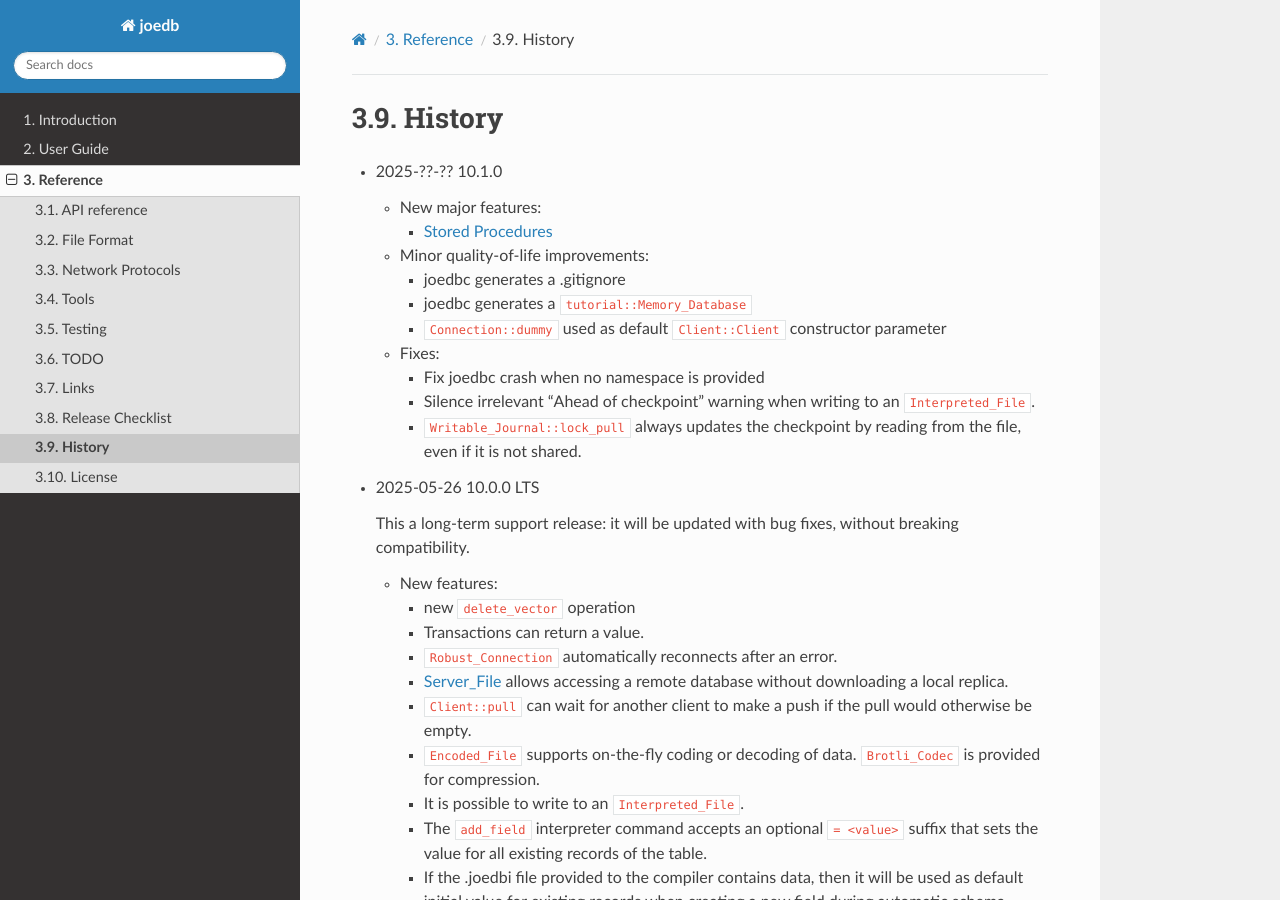
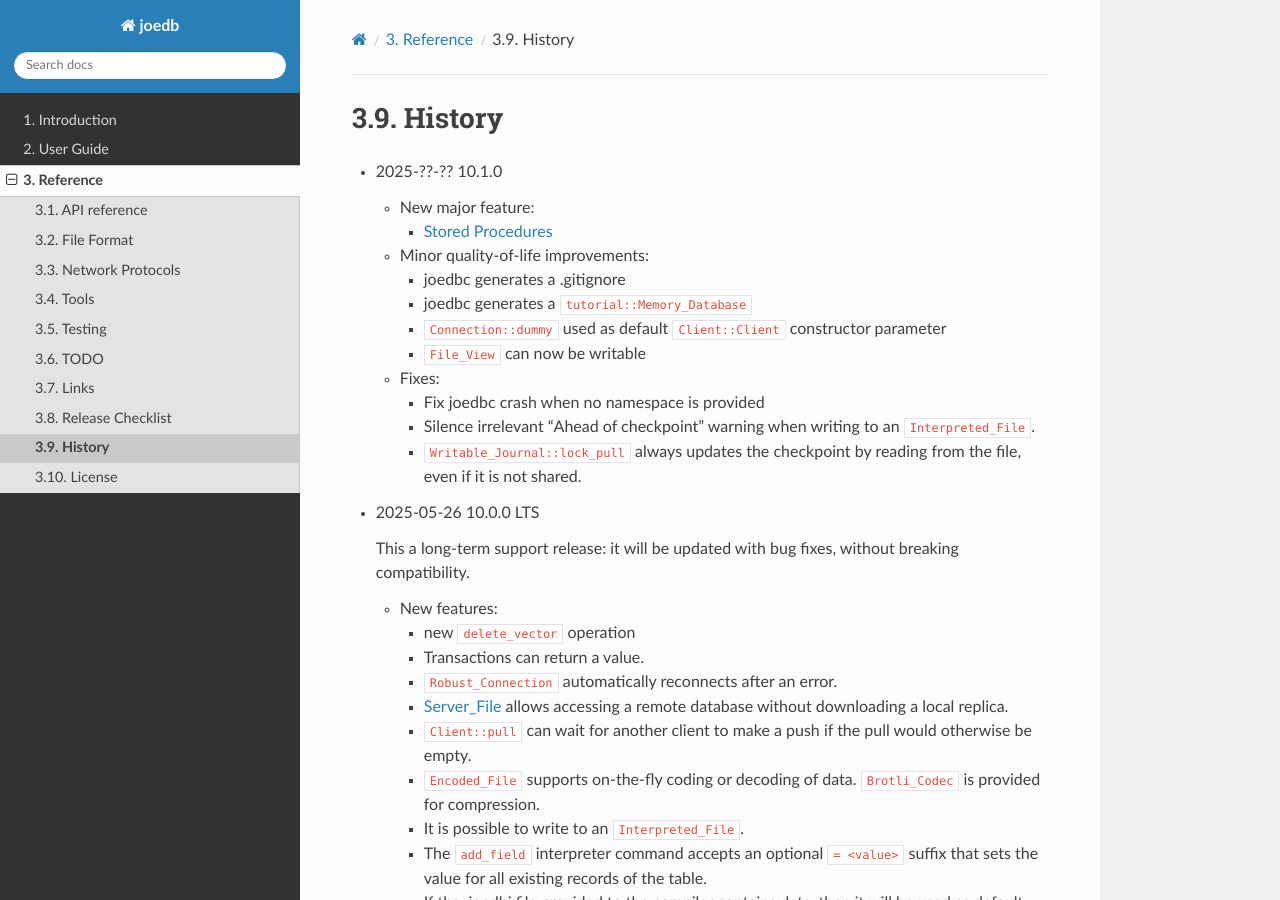
Before and after one commit to Remi-Coulom/joedb, a Sphinx documentation site: the page built from doc/source/history.rst, in a window 1280 px wide and 900 px high. Built offline with Sphinx 7.4.7 and the Read the Docs theme 3.1.0, drawn with Linux system fonts in a browser that asks for light colours; formulas are drawn with MathJax 3; cross-references to code outside the pages are shown as plain code.

Commit message:
minor doc additions

```diff
--- a/doc/source/history.rst
+++ b/doc/source/history.rst
@@ -3,7 +3,7 @@ History
 
 - 2025-??-?? 10.1.0
 
-  - New major features:
+  - New major feature:
 
     - :doc:`stored_procedures`
 
@@ -12,6 +12,7 @@ History
     - joedbc generates a .gitignore
     - joedbc generates a :joedb:`tutorial::Memory_Database`
     - :joedb:`Connection::dummy` used as default :joedb:`Client::Client` constructor parameter
+    - :joedb:`File_View` can now be writable
 
   - Fixes:
 
--- a/doc/source/links.rst
+++ b/doc/source/links.rst
@@ -70,6 +70,7 @@ File Locking, atomicity, durability:
 - https://stackoverflow.com/questions/35595685/write2-read2-atomicity-between-processes-in-linux
 - https://danluu.com/deconstruct-files/
 - https://danluu.com/file-consistency/
+- https://transactional.blog/blog/2022-darwins-deceptive-durability
 
 Authentication and Encryption of Network Communications:
 
```
Also changed, not shown: 1 other file.
